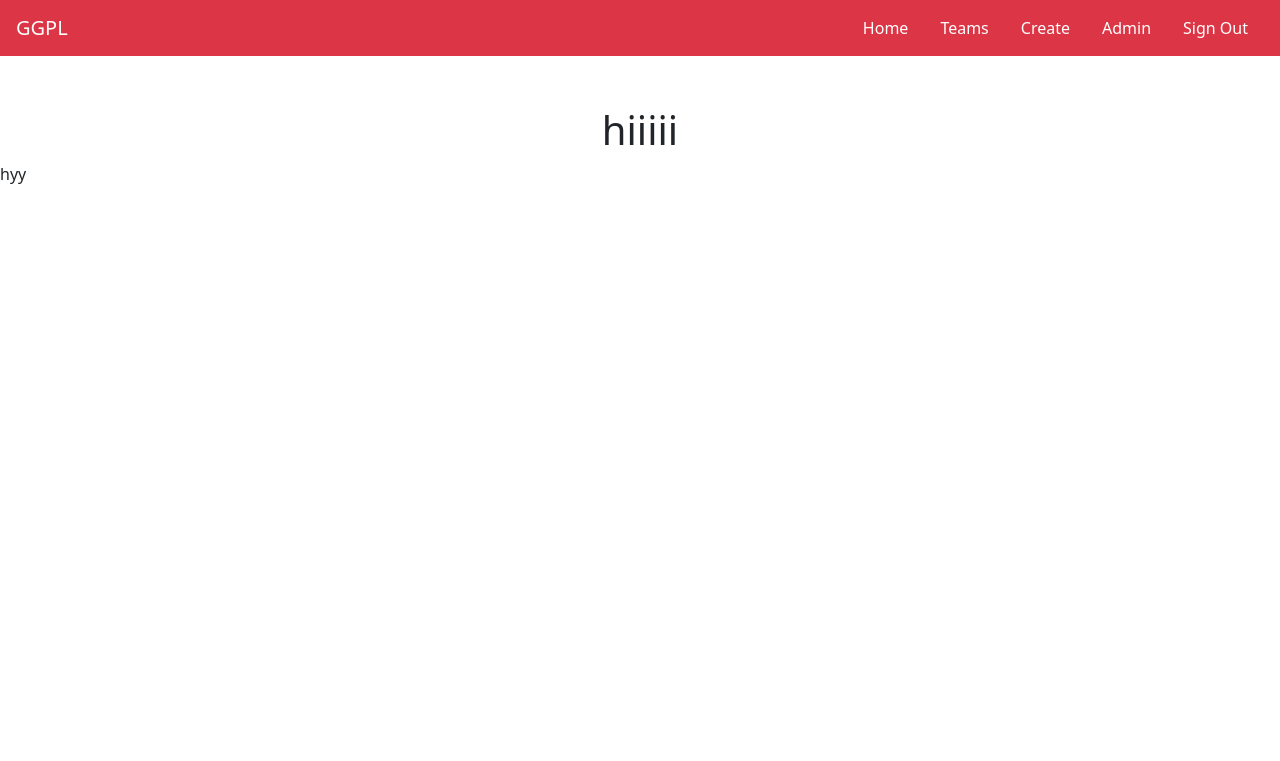
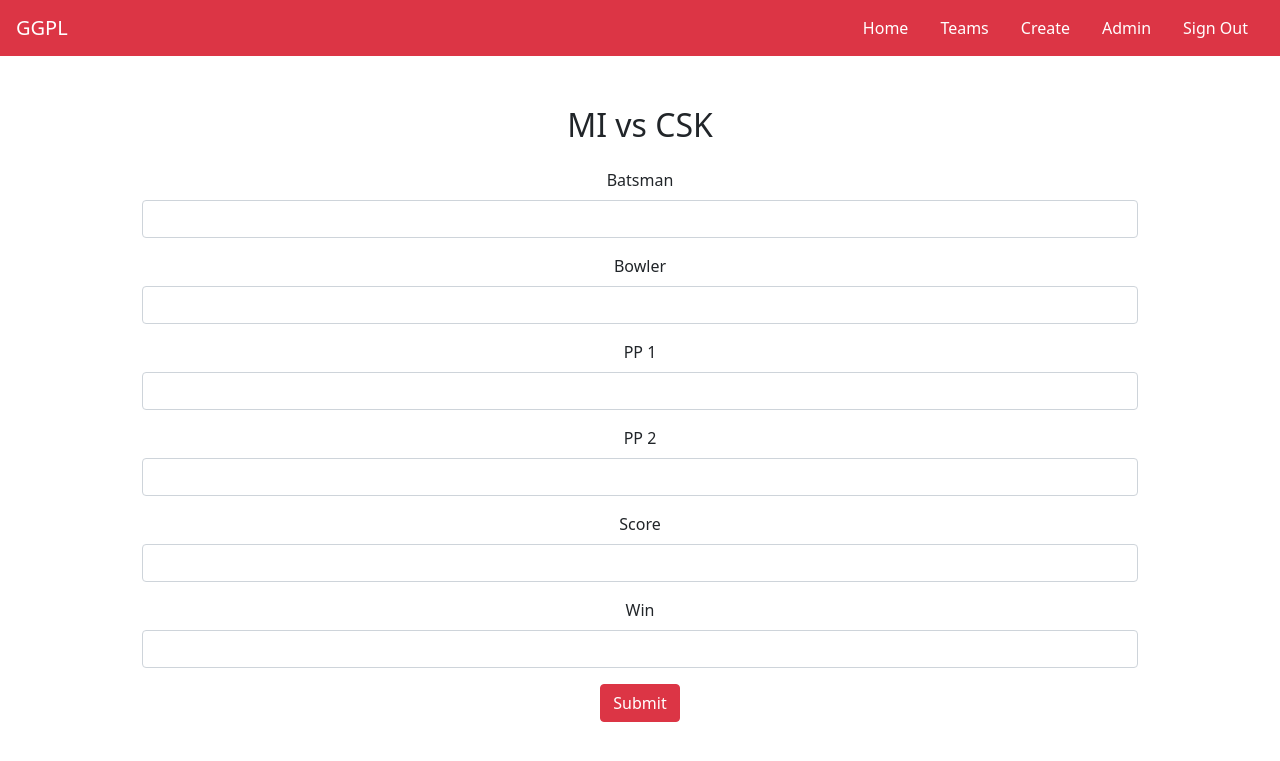
Before and after one commit to krishna1045/ggpl_django, a Django app: page /create/ in a window 1280 px wide. Shown: the top 761 px of the page. Run offline with Django 3.2, Linux system fonts and the light colour scheme.

Commit message:
create_page html

```diff
--- a/templates/create_predictions/index.html
+++ b/templates/create_predictions/index.html
@@ -2,27 +2,65 @@
 
 {% block content %}
 
-<html lang="en">
-<head>
-    <meta charset="UTF-8">
-    <meta http-equiv="X-UA-Compatible" content="IE=edge">
-    <meta name="viewport" content="width=device-width, initial-scale=1.0">
-    <title>Document</title>
-    <!-- CSS only -->
+
 <link href="https://cdn.jsdelivr.net/npm/bootstrap@5.0.2/dist/css/bootstrap.min.css" rel="stylesheet" integrity="sha384-EVSTQN3/azprG1Anm3QDgpJLIm9Nao0Yz1ztcQTwFspd3yD65VohhpuuCOmLASjC" crossorigin="anonymous">
-</head>
-
-<body>
-    <h1 style="text-align: center; padding-top:50px">hiiiii</h1>
-
-
-   hyy
 
 
 
 
-</body>
-</html>
+
+
+<form class="row g-3 needs-validation" novalidate >
+    <h2 style="text-align: center; padding-top:50px">
+        MI vs CSK
+    </h2>
+<div class="container" style="padding-inline: 150px;">
+
+
+
+
+        <div class="form-group"style="text-align: center;">
+        <label for="batsmanInput" >Batsman</label>
+        <input type="text" class="form-control" id="batsmanInput"></div>
+
+        <div class="form-group" style="text-align: center;">
+            <label for="bowlerInput" >Bowler</label>
+            <input type="text" class="form-control" id="bowlerInput">
+        </div>
+        <div class="form-group" style="text-align: center;">
+            <label for="pp1Input">PP 1</label>
+            <input type="text" class="form-control" id="pp1Input">
+        </div><div class="form-group" style="text-align: center;">
+            <label for="pp2Input">PP 2</label>
+            <input type="text" class="form-control" id="pp2Input">
+        </div>
+        <div class="form-group" style="text-align: center;">
+            <label for="scoreInput">Score</label>
+            <input type="text" class="form-control" id="winInput">
+        </div>
+        <div class="form-group" style="text-align: center;">
+            <label for="winInput">Win</label>
+            <input type="text" class="form-control" id="winInput">
+        </div>
+        <div class="text-center">
+        <button type="submit" class="btn btn-danger" > Submit </button>
+    </div>
+
+</div>
+
+</div>
+
+</form>
+
+
+
+
+
+
+
+
+
+
 
 
 
```
